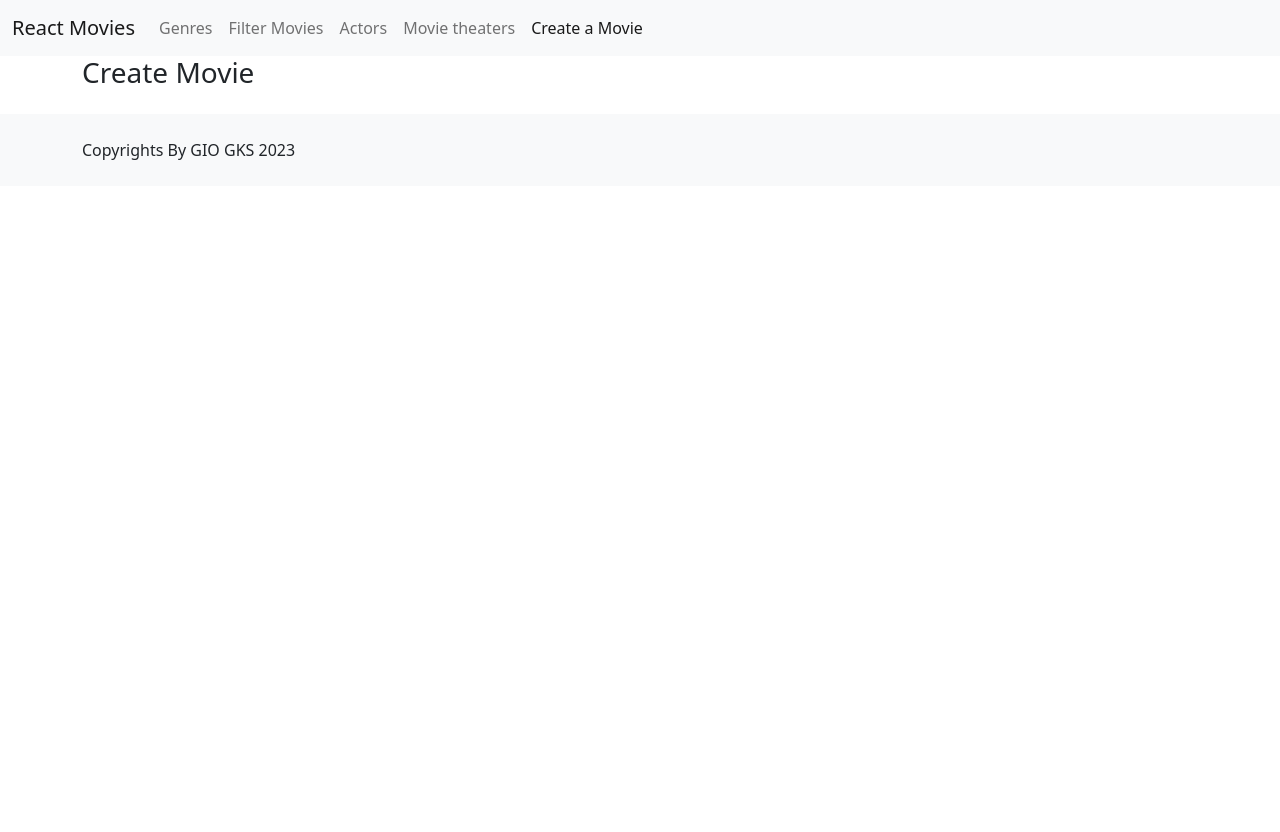
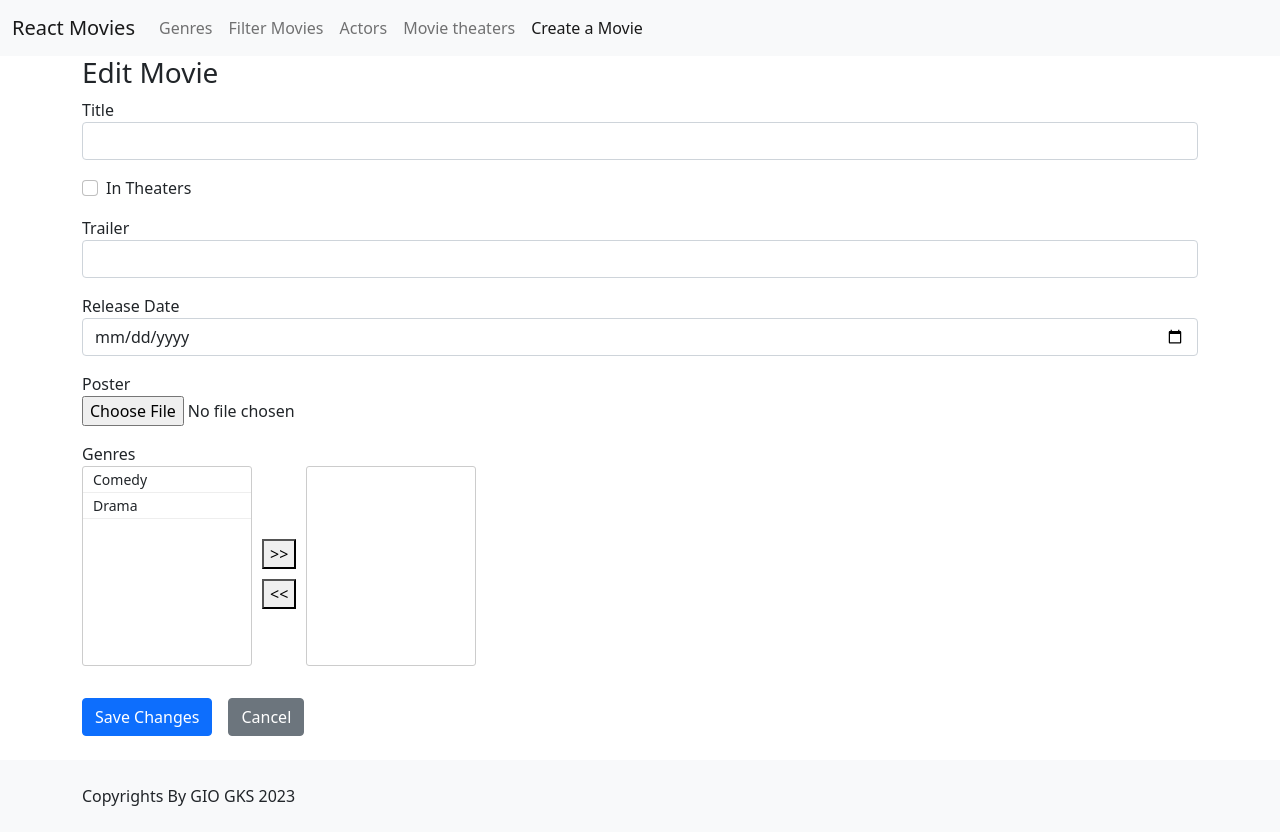
Before and after one commit to GioGKS/Movies-Frontend-React, a React (Create React App) app: page /movies/create in a window 1280 px wide. Before the commit the page ends 800 px from the top, so only its background shows below. Built offline with nearby package versions, Linux system fonts and the light colour scheme.

Commit message:
Movies Form

```diff
--- /dev/null
+++ b/src/forms/CheckboxField.tsx
@@ -0,0 +1,20 @@
+import { Field } from "formik";
+
+export default function ChekboxField(props: checkboxField) {
+  return (
+    <div className="mb-3 form-check">
+      <Field
+        className="form-check-input"
+        id={props.field}
+        name={props.field}
+        type="checkbox"
+      />
+      <label htmlFor={props.field}>{props.displayName}</label>
+    </div>
+  );
+}
+
+interface checkboxField {
+  displayName: string;
+  field: string;
+}
--- /dev/null
+++ b/src/forms/MultipleSelector.css
@@ -0,0 +1,35 @@
+.multiple-selector {
+    display: flex;
+}
+
+.multiple-selector ul {
+    height: 200px;
+    overflow-y: auto;
+    list-style-type: none;
+    width: 170px;
+    padding: 0;
+    border-radius: 3px;
+    border: 1px solid #ccc;
+}
+
+.multiple-selector ul li{
+    cursor: pointer;
+    border-bottom: 1px solid #eee;
+    padding: 2px 10px;
+    font-size: 14px;
+}
+
+.multiple-selector ul li:hover{
+    background-color: #08c;
+}
+
+.multiple-selector-buttons {
+    display: flex;
+    flex-direction: column;
+    justify-content: center;
+    padding: 5px
+}
+
+.multiple-selector-buttons button {
+    margin: 5px
+}
--- /dev/null
+++ b/src/forms/MultipleSelector.tsx
@@ -0,0 +1,62 @@
+import '../forms/MultipleSelector.css';
+
+export default function MultipleSelector(props: multipleSelectorProps) {
+  function select(item: multipleSelectorModel) {
+    const selected = [...props.selected, item ];
+    const nonSelected = props.nonSelected.filter(value => value !== item);
+    props.onChange(selected, nonSelected);
+  }
+
+  function deselect(item: multipleSelectorModel) {
+    const nonSelected = [...props.nonSelected, item];
+    const selected = props.selected.filter(value => value !== item);
+    props.onChange(selected, nonSelected);
+  }
+
+  function selectAll() {
+    const selected = [...props.selected, ...props.nonSelected ];
+    const nonSelected: multipleSelectorModel[] = [];
+    props.onChange(selected, nonSelected);
+  }
+
+  function deselectAll() {
+    const nonSelected = [...props.nonSelected, ...props.selected];
+    const selected: multipleSelectorModel[] = [];
+    props.onChange(selected, nonSelected);
+  }
+
+  return (
+    <div className="mb-3">
+      <label>{props.displayName}</label>
+      <div className="multiple-selector">
+        <ul>
+          {props.nonSelected.map((item => (
+            <li key={item.key} onClick={() => select(item)}>{item.value}</li>)))}
+        </ul>
+        <div className="multiple-selector-buttons">
+          <button type="button" onClick={() => selectAll}>{">>"}</button>
+          <button type="button" onClick={() => deselectAll}>{"<<"}</button>
+        </div>
+        <ul>
+          {props.selected.map(item => (
+            <li key={item.key} onClick={() => deselect(item)}>{item.value}</li>))}
+        </ul>
+      </div>
+    </div>
+  );
+}
+
+interface multipleSelectorProps {
+  displayName: string;
+  selected: multipleSelectorModel[];
+  nonSelected: multipleSelectorModel[];
+  onChange(
+    selected: multipleSelectorModel[],
+    nonSelected: multipleSelectorModel[]
+  ): void;
+}
+
+export interface multipleSelectorModel {
+  key: number;
+  value: string;
+}
--- a/src/movies/CreateMovie.tsx
+++ b/src/movies/CreateMovie.tsx
@@ -1,7 +1,27 @@
+import { boolean } from "yup";
+import { genreDTO } from "../genres/genres.mode";
+import MovieForm from "./MovieForm";
+
 export default function CreateMovie() {
-    return (
-      <>
-        <h3>Create Movie</h3>
-      </>
-    );
-  }
+  const nonSelectedgenres: genreDTO[] = [
+    { id: 1, name: "Comedy" },
+    { id: 2, name: "Drama" },
+  ];
+
+  return (
+    <>
+      <h3>Edit Movie</h3>
+      <MovieForm
+        model={{
+          title: "",
+          inTheaters: false,
+          trailer: '',
+
+        }}
+        onSubmit={(values) => console.log(values)}
+        selectedGenres={[]}
+        nonSelectedGenres={nonSelectedgenres}
+      />
+    </>
+  );
+}
--- a/src/movies/EditMovie.tsx
+++ b/src/movies/EditMovie.tsx
@@ -1,7 +1,24 @@
+import { genreDTO } from "../genres/genres.mode";
+import MovieForm from "./MovieForm";
+
 export default function EditMovie() {
+  const nonSelectedgenres: genreDTO[] = [{ id: 2, name: "Drama" }];
+  const selectedgenres: genreDTO[] = [{ id: 1, name: "Comedy" }];
+
   return (
     <>
       <h3>Edit Movie</h3>
+      <MovieForm
+        model={{
+          title: "Toy Story",
+          inTheaters: true,
+          trailer: "url",
+          releaseDate: new Date("2019-01-01T00:00:00"),
+        }}
+        onSubmit={(values) => console.log(values)}
+        selectedGenres={selectedgenres}
+        nonSelectedGenres={nonSelectedgenres}
+      />
     </>
   );
 }
--- /dev/null
+++ b/src/movies/MovieForm.tsx
@@ -0,0 +1,84 @@
+import { Form, Formik, FormikHelpers } from "formik";
+import { movieCreationDTO } from "./movies.model";
+import * as Yup from "yup";
+import Button from "../utils/Button";
+import { Link } from "react-router-dom";
+import TextField from "../forms/TextField";
+import ImageField from "../forms/ImageField";
+import ChekboxField from "../forms/CheckboxField";
+import DateField from "../forms/DateField";
+import MultipleSelector, {
+  multipleSelectorModel,
+} from "../forms/MultipleSelector";
+import { useState } from "react";
+import { genreDTO } from "../genres/genres.mode";
+
+export default function MovieForm(props: movieFormProps) {
+  const [selectedGenres, setSelectedgenres] = useState(
+    mapToModel(props.selectedGenres)
+  );
+  const [nonSelectedGenres, setNonSelectedgenres] = useState(
+    mapToModel(props.nonSelectedGenres)
+  );
+
+  function mapToModel(
+    items: { id: number; name: string }[]
+  ): multipleSelectorModel[] {
+    return items.map((item) => {
+      return { key: item.id, value: item.name };
+    });
+  }
+
+  return (
+    <Formik
+      initialValues={props.model}
+      onSubmit={props.onSubmit}
+      validationSchema={Yup.object({
+        title: Yup.string()
+          .required("This field is required")
+          .firstLetterUppercase(),
+      })}
+    >
+      {(formikProps) => (
+        <Form>
+          <TextField displayName="Title" field="title" />
+          <ChekboxField displayName="In Theaters" field="inTheaters" />
+          <TextField displayName="Trailer" field="trailer" />
+          <DateField displayName="Release Date" field="releaseDate" />
+          <ImageField
+            displayName="Poster"
+            field="poster"
+            imageURL={props.model.posterURL}
+          />
+
+          <MultipleSelector
+            displayName="Genres"
+            nonSelected={nonSelectedGenres}
+            selected={selectedGenres}
+            onChange={(selected, nonSelected) => {
+              setSelectedgenres(selected);
+              setNonSelectedgenres(nonSelected);
+            }}
+          />
+
+          <Button disabled={formikProps.isSubmitting} type="submit">
+            Save Changes
+          </Button>
+          <Link className="btn btn-secondary" to="/genres">
+            Cancel
+          </Link>
+        </Form>
+      )}
+    </Formik>
+  );
+}
+
+interface movieFormProps {
+  model: movieCreationDTO;
+  onSubmit(
+    values: movieCreationDTO,
+    actions: FormikHelpers<movieCreationDTO>
+  ): void;
+  selectedGenres: genreDTO[];
+  nonSelectedGenres: genreDTO[];
+}
```
Also changed, not shown: src/movies/movies.model.d.ts (+11 -0 lines). Lines whose indentation alone changed are shown as unchanged.
